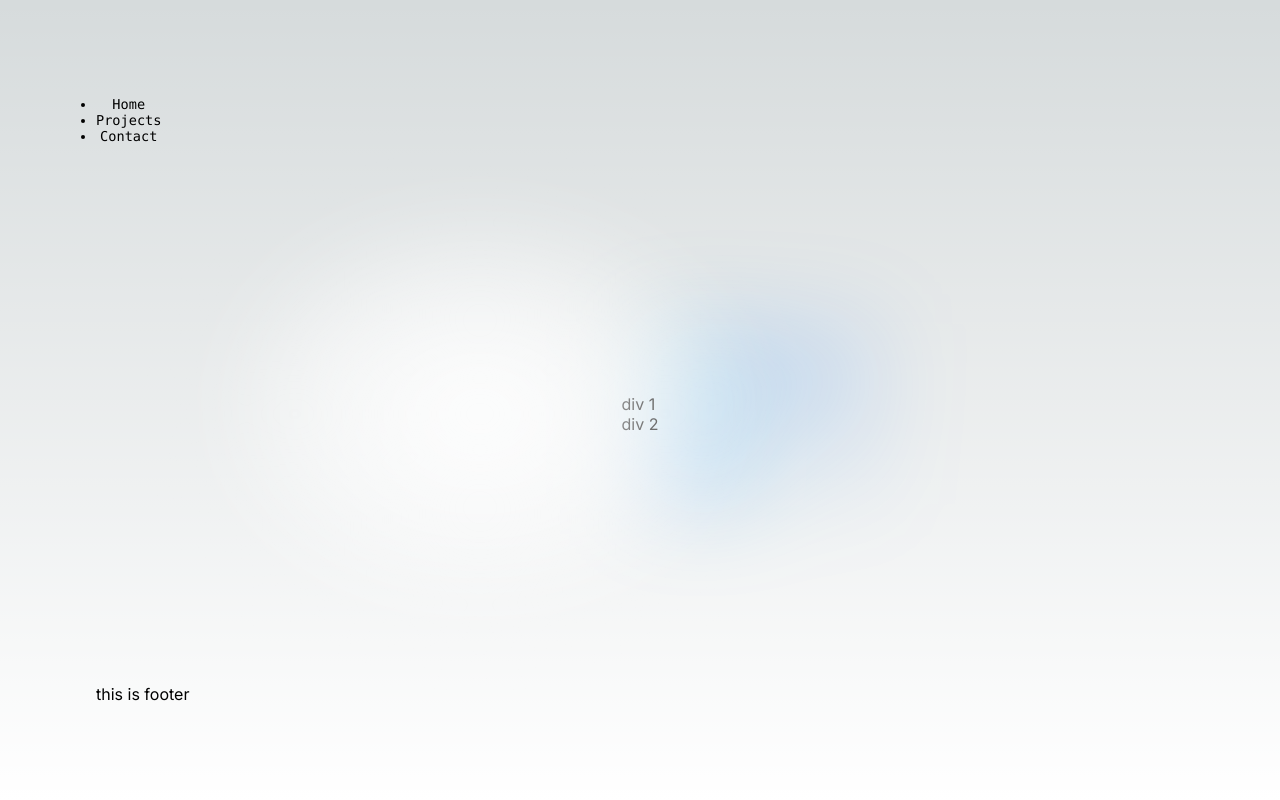
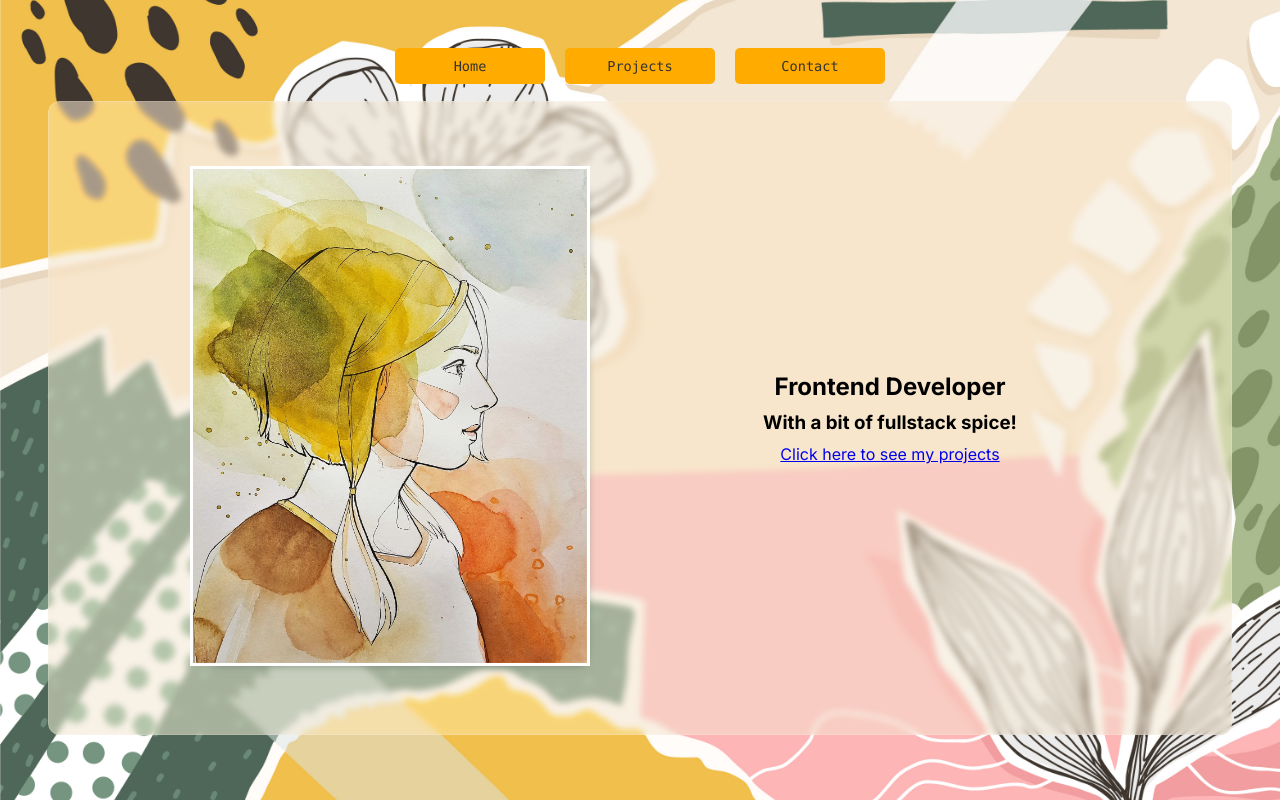
Before and after one commit to NataliaJeszke/portfolio, a Next.js app: page / in a window 1280 px wide. Built offline with nearby package versions, Linux system fonts and the light colour scheme.

Commit message:
style for main page

```diff
--- a/app/globals.css
+++ b/app/globals.css
@@ -4,40 +4,6 @@
   --font-mono: ui-monospace, Menlo, Monaco, 'Cascadia Mono', 'Segoe UI Mono',
     'Roboto Mono', 'Oxygen Mono', 'Ubuntu Monospace', 'Source Code Pro',
     'Fira Mono', 'Droid Sans Mono', 'Courier New', monospace;
-
-  --foreground-rgb: 0, 0, 0;
-  --background-start-rgb: 214, 219, 220;
-  --background-end-rgb: 255, 255, 255;
-
-  --primary-glow: conic-gradient(
-    from 180deg at 50% 50%,
-    #16abff33 0deg,
-    #0885ff33 55deg,
-    #54d6ff33 120deg,
-    #0071ff33 160deg,
-    transparent 360deg
-  );
-  --secondary-glow: radial-gradient(
-    rgba(255, 255, 255, 1),
-    rgba(255, 255, 255, 0)
-  );
-
-  --tile-start-rgb: 239, 245, 249;
-  --tile-end-rgb: 228, 232, 233;
-  --tile-border: conic-gradient(
-    #00000080,
-    #00000040,
-    #00000030,
-    #00000020,
-    #00000010,
-    #00000010,
-    #00000080
-  );
-
-  --callout-rgb: 238, 240, 241;
-  --callout-border-rgb: 172, 175, 176;
-  --card-rgb: 180, 185, 188;
-  --card-border-rgb: 131, 134, 135;
 }
 
 @media (prefers-color-scheme: dark) {
@@ -83,25 +49,10 @@ html,
 body {
   max-width: 100vw;
   overflow-x: hidden;
+  background-color: #FFF8E1;
+  background-image: url('./assets/bg.jpg');
+  background-size: cover;
+background-position: center center;
+background-repeat: no-repeat;
+
 }
-
-body {
-  color: rgb(var(--foreground-rgb));
-  background: linear-gradient(
-      to bottom,
-      transparent,
-      rgb(var(--background-end-rgb))
-    )
-    rgb(var(--background-start-rgb));
-}
-
-a {
-  color: inherit;
-  text-decoration: none;
-}
-
-@media (prefers-color-scheme: dark) {
-  html {
-    color-scheme: dark;
-  }
-}
--- a/app/layout.tsx
+++ b/app/layout.tsx
@@ -2,7 +2,6 @@ import "./globals.css";
 import styles from "./page.module.css";
 import { Inter } from "next/font/google";
 import Header from "./header/page";
-import Footer from "./footer/page";
 
 const inter = Inter({ subsets: ["latin"] });
 
@@ -27,7 +26,6 @@ export default function RootLayout({
             <section className={inter.className}>{children}</section>
           </div>
           <div className={styles.grid}>
-            <Footer />
           </div>
         </main>
       </body>
--- /dev/null
+++ b/app/main/main.module.css
@@ -0,0 +1,44 @@
+.main_cointainer{
+    display: flex;
+    flex-wrap: wrap;
+    align-items: center;
+    justify-content: center;
+    margin: 0;
+    padding: 0;
+    gap: 100px;
+
+}
+
+.image_cointainer{
+
+}
+
+.text_cointainer{
+    display: flex;
+    flex-direction: column;
+    justify-content: center;
+    text-align: center;
+    gap: 10px;
+width: 400px;
+height: 500px;
+}
+
+.portfolio_image{
+    background-color: white;
+    transform: scaleX(-1);
+    border-image-slice:
+12 12 12 12;
+border-image-width:
+12px 12px 12px 12px;
+border-image-outset:
+0px 0px 0px 0px;
+border-image-repeat:
+repeat repeat;
+
+border-style:
+solid;
+-webkit-box-shadow: -10px 12px 10px -15px rgba(79, 103, 89, 1);
+-moz-box-shadow: -10px 12px 10px -15px rgba(79, 103, 89, 1);
+box-shadow: -10px 12px 10px -15px rgba(79, 103, 89, 1);
+
+}
--- a/app/main/page.tsx
+++ b/app/main/page.tsx
@@ -1,9 +1,27 @@
+import portfolio from "../assets/art.jpg";
+import Image from "next/image";
+import style from "./main.module.css";
+import Link from "next/link";
+
 const Main = () => {
   return (
-    <>
-      <div>div 1</div>
-      <div>div 2</div>
-    </>
+    <div className={style.main_cointainer}>
+      <div className={style.image_cointainer}>
+        <Image
+          src={portfolio}
+          alt="portfolio image"
+          width={400}
+          height={500}
+          className={style.portfolio_image}
+        />
+      </div>
+      <div className={style.text_cointainer}>
+        <h1>Frontend Developer</h1>
+        <h3>With a bit of fullstack spice!</h3>
+
+        <Link href="/projects">Click here to see my projects</Link>
+      </div>
+    </div>
   );
 };
 
--- /dev/null
+++ b/app/navbar/navbar.module.css
@@ -0,0 +1,44 @@
+.nav_container{
+    display: flex;
+    justify-content: center;
+    align-items: center;
+}
+
+.ul_container {
+    display: flex;
+    flex-wrap: wrap;
+    justify-content: center;
+    align-items: center;
+    gap: 20px;
+    list-style: none;
+    padding: 0;
+    margin: 0;
+    width: 100%;
+  }
+
+  .ul_container li {
+    flex: 1;
+    align-items: center;
+  }
+
+  .ul_container li a {
+    display: block;
+    text-align: center;
+    width: 100%;
+    padding: 10px;
+    background-color:#FFAB00;
+    text-decoration: none;
+    color: #333;
+    border-radius: 5px;
+    transition: background-color 0.3s ease;
+  }
+
+    .ul_container li a:hover{
+        background-color: #FFD54F;
+    }
+
+
+
+  .navbar_link{
+    width: 150px;
+  }
--- a/app/navbar/navbar.tsx
+++ b/app/navbar/navbar.tsx
@@ -1,16 +1,17 @@
-import Link from "next/link"
+import Link from "next/link";
+import style from "./navbar.module.css"
 
 const Navbar = () => {
     return (
-        <nav>
-            <ul>
-                <li>
+        <nav className={style.navbar_container}>
+            <ul className={style.ul_container}>
+                <li className={style.navbar_link}>
                     <Link href="/">Home</Link>
                 </li>
-                <li>
+                <li className={style.navbar_link}>
                     <Link href="/projects">Projects</Link>
                 </li>
-                <li>
+                <li className={style.navbar_link}>
                     <Link href="/contact">Contact</Link>
                 </li>
             </ul>
--- a/app/page.module.css
+++ b/app/page.module.css
@@ -3,14 +3,14 @@
   flex-direction: column;
   justify-content: space-between;
   align-items: center;
-  padding: 6rem;
+  padding: 3rem;
   min-height: 100vh;
 }
 
 .description {
   display: inherit;
-  justify-content: inherit;
-  align-items: inherit;
+  justify-content: center;
+  align-items: center;
   font-size: 0.85rem;
   max-width: var(--max-width);
   width: 100%;
@@ -55,11 +55,6 @@
   border-radius: var(--border-radius);
 }
 
-.code {
-  font-weight: 700;
-  font-family: var(--font-mono);
-}
-
 .grid {
   display: grid;
   grid-template-columns: repeat(4, minmax(25%, auto));
@@ -75,55 +70,22 @@
   transition: background 200ms, border 200ms;
 }
 
-.card span {
-  display: inline-block;
-  transition: transform 200ms;
-}
-
-.card h2 {
-  font-weight: 600;
-  margin-bottom: 0.7rem;
-}
-
-.card p {
-  margin: 0;
-  opacity: 0.6;
-  font-size: 0.9rem;
-  line-height: 1.5;
-  max-width: 30ch;
-}
 
 .center {
   display: flex;
-  justify-content: center;
+  justify-content: space-evenly;
   align-items: center;
   position: relative;
   padding: 4rem 0;
+  width: 100%;
+  backdrop-filter: blur(3px) saturate(179%);
+  -webkit-backdrop-filter: blur(3px) saturate(179%);
+  background-color: rgba(243, 230, 211, 0.57);
+  border-radius: 12px;
+  border: 1px solid rgba(255, 255, 255, 0.125);
+
 }
 
-.center::before {
-  background: var(--secondary-glow);
-  border-radius: 50%;
-  width: 480px;
-  height: 360px;
-  margin-left: -400px;
-}
-
-.center::after {
-  background: var(--primary-glow);
-  width: 240px;
-  height: 180px;
-  z-index: -1;
-}
-
-.center::before,
-.center::after {
-  content: '';
-  left: 50%;
-  position: absolute;
-  filter: blur(45px);
-  transform: translateZ(0);
-}
 
 .logo {
   position: relative;
```
Also changed, not shown: app/assets/art.jpg (added), app/assets/bg.jpg (added).
